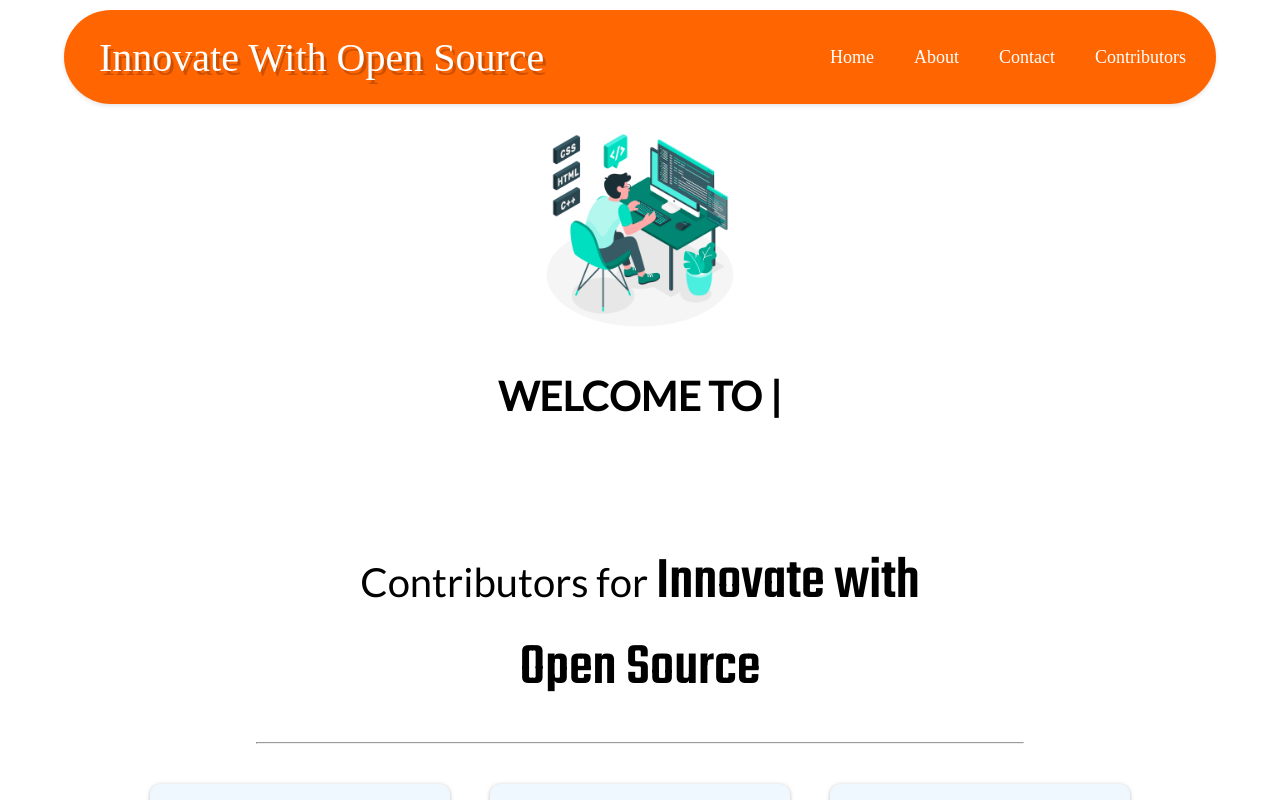
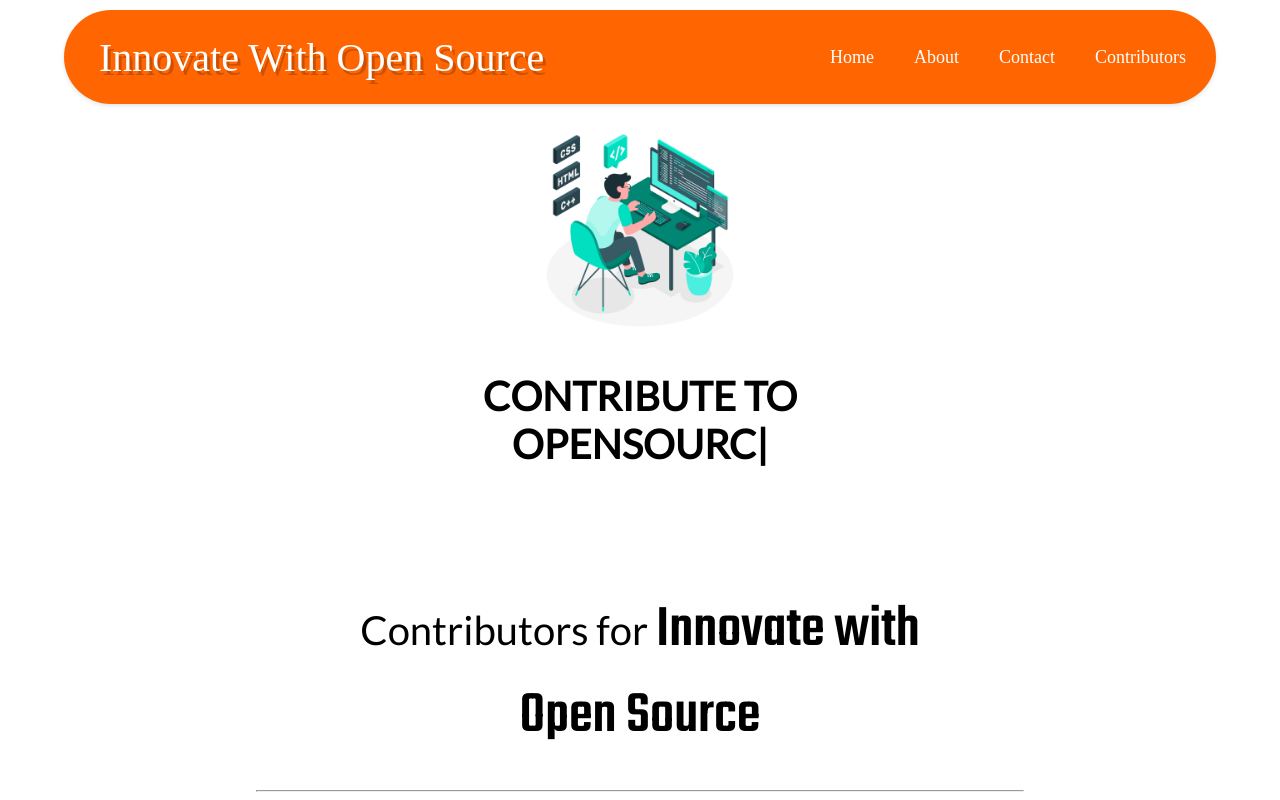
Before and after one commit to AayushPaigwar/Innovate-with-Open-Soucre, a React (Vite) app: page / in a window 1280 px wide. Shown: the top 800 px of the page. Built offline with nearby package versions, Linux system fonts and the light colour scheme; a web font is replaced by a local one.

Commit message:
title change

```diff
--- a/src/Components/Welcome.jsx
+++ b/src/Components/Welcome.jsx
@@ -7,7 +7,7 @@ export default function Welcome() {
 
   useEffect(() => {
     const typed = new Typed(el.current, {
-      strings: ['JARVIS'],
+      strings: ['Opensource'],
       typeSpeed: 150,
       backSpeed: 150,
       loop: true,
@@ -26,7 +26,7 @@ export default function Welcome() {
 
       <div className="main-logo animated">
         <h1 style={{ color: 'black', fontSize: '40px' }}>
-          Welcome to{" "}
+          Contribute To{" "}
           <span ref={el} />
         </h1>
       </div>
```
